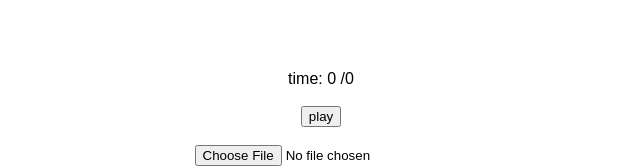
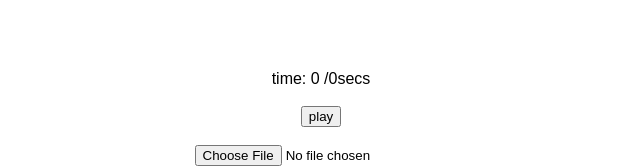
Before and after one commit to guillaumeAder1/audioVisual, a React (Create React App) app: page / in a window 1280 px wide. Shown: the part 164-332 px from the top of the page, without its empty margins (319-959 px from the left). Built offline with nearby package versions, Linux system fonts and the light colour scheme.

Commit message:
make  tackdetails work and display elapsed time

```diff
--- a/src/component/spectrum.js
+++ b/src/component/spectrum.js
@@ -61,6 +61,7 @@ class Spectrum extends React.Component {
     }
     trackTime(e) {
         console.log(this.audio.currentTime, this.source)
+        this.setState({ curtime: this.audio.currentTime })
         // this.setState({ curtime: e.target.currentTime });
     }
     play() {
--- a/src/component/trackDetails.js
+++ b/src/component/trackDetails.js
@@ -2,9 +2,17 @@ import React from 'react'
 
 const TrackDetails = (props) => {
 
+    const getCurrentTime = (audio) => {
+        if (audio) {
+
+        }
+        else {
+            return 'NOHNON'
+        }
+    }
 
     return (
-        <div> time: {props.current} /{props.total} </div>
+        <div> time: {Math.round(props.current)} /{Math.round(props.total)}secs </div>
     );
 }
 
```
